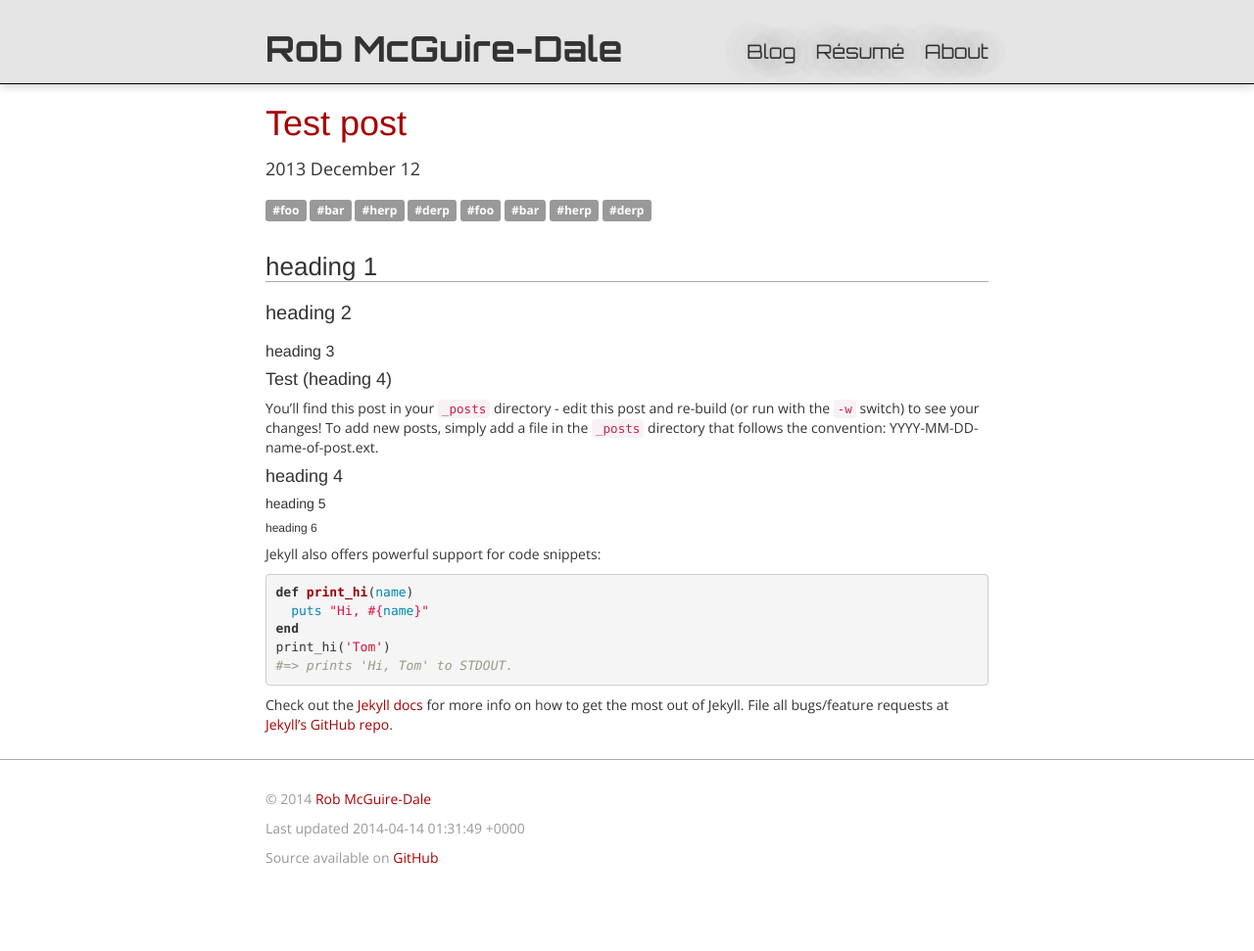
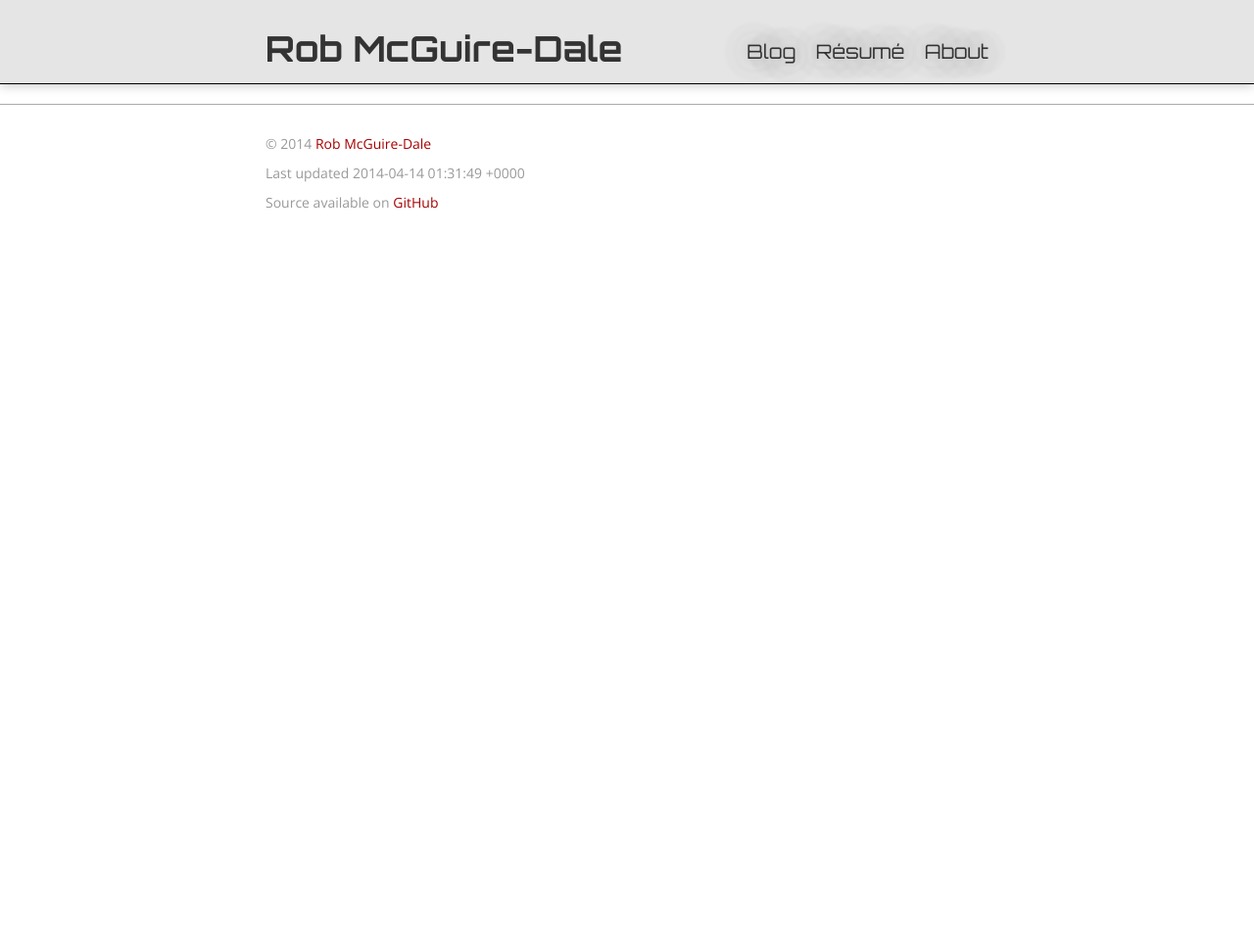
Before and after one commit to robatron/website, a Jekyll site: the page built from _posts/2013-12-12-test-post.md, in a window 1280 px wide. Shown: the whole page at 98% size. Built offline with Jekyll 4.4.1, drawn with Linux system fonts in a browser that asks for light colours; Markdown is read by kramdown in place of the engine named in the settings; after the commit the page ends 900 px from its top, so only the background shows below that; some of the changed lines change nothing that is shown.

Commit message:
Implement soft-published logic

```diff
--- a/_layouts/default.html
+++ b/_layouts/default.html
@@ -80,6 +80,20 @@
         <!-- JavaScript -->
         <script src="{{ site.baseurl }}/assets/js/jquery.min.js"></script>
         <script src="{{ site.baseurl }}/assets/js/bootstrap.min.js"></script>
+        <script>
+            (function ( $ ) {
+
+                // Classname for soft-unpublished things
+                var SOFT_UNPUB_QUERY_PARAM  = 'preview';
+                var SOFT_UNPUB_CLASSNAME    = 'soft-unpublished';
+
+                // Show soft-unpublished things if the 'preview' query param is
+                // set
+                if ( location.search.indexOf( SOFT_UNPUB_QUERY_PARAM ) > -1 )
+                    $( '.' + SOFT_UNPUB_CLASSNAME )
+                        .removeClass( SOFT_UNPUB_CLASSNAME );
+            } )( jQuery );
+        </script>
     </body>
 
 </html>
--- a/_layouts/post.html
+++ b/_layouts/post.html
@@ -2,8 +2,10 @@
 layout:         blog
 name:           Blog
 ---
-{% if page.soft_published %}
-    <article class="blog-post container">
+{% comment %}
+    TODO: Display message if user reaches page in an un-soft-published state
+{% endcomment %}
+<article class="blog-post container {% unless page.soft_published %}soft-unpublished{% endunless %}">
 
     <div class="post-header">
         <h1 class="post-title">
@@ -28,8 +30,3 @@
     </div>
 
 </article>
-{% else %}
-    <p class="container">
-        Page is not published.
-    </p>
-{% endif %}
--- a/_posts/2013-12-12-test-post.md
+++ b/_posts/2013-12-12-test-post.md
@@ -4,7 +4,7 @@
 tags:           foo bar herp derp foo bar herp derp
 summary:        Cras sit amet nibh libero, in gravida nulla. Nulla vel metus
                 scelerisque ante sollicitudin commodo.
-soft_published: true
+
 ---
 
 # heading 1
```
Lines whose indentation alone changed are shown as unchanged.
